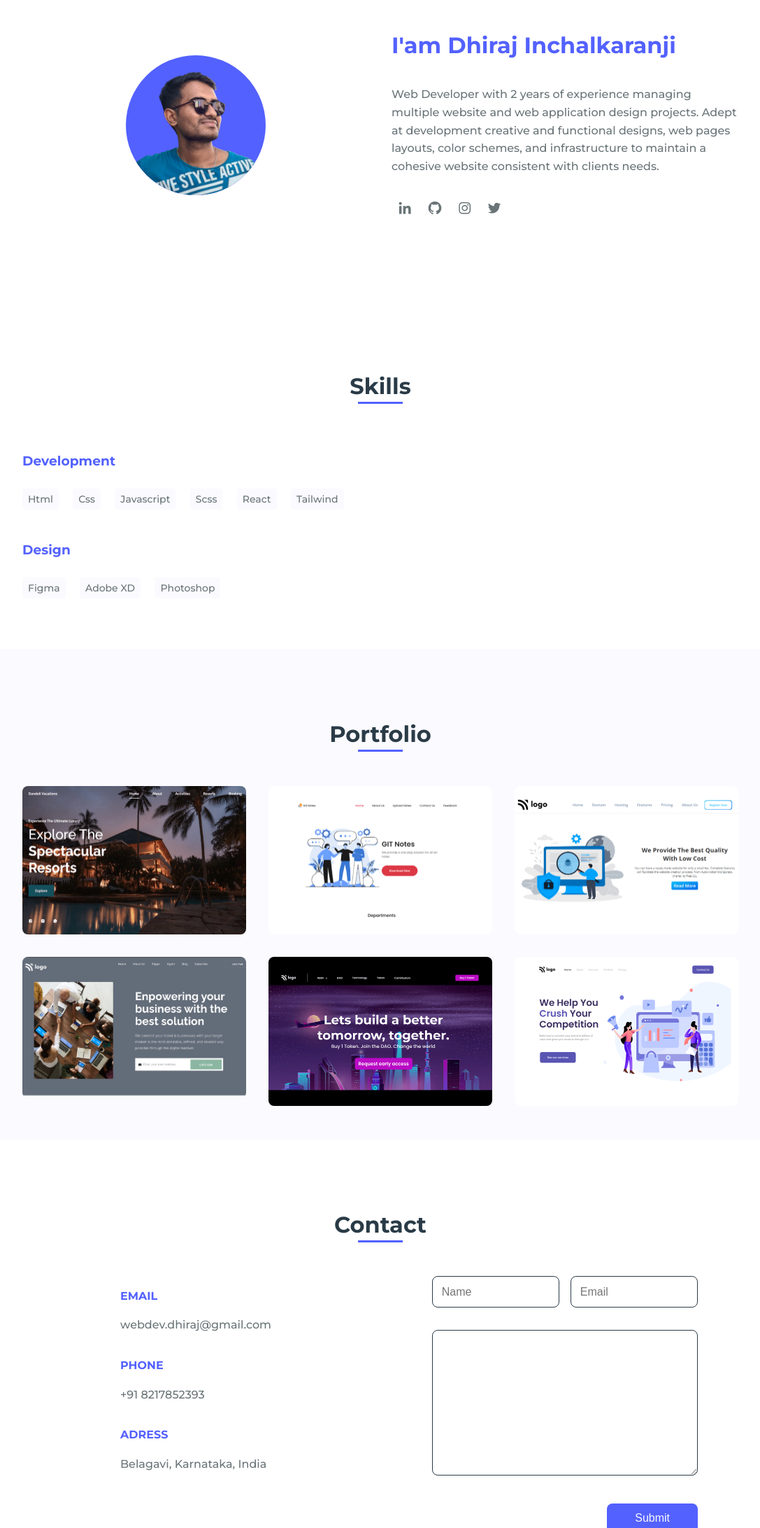
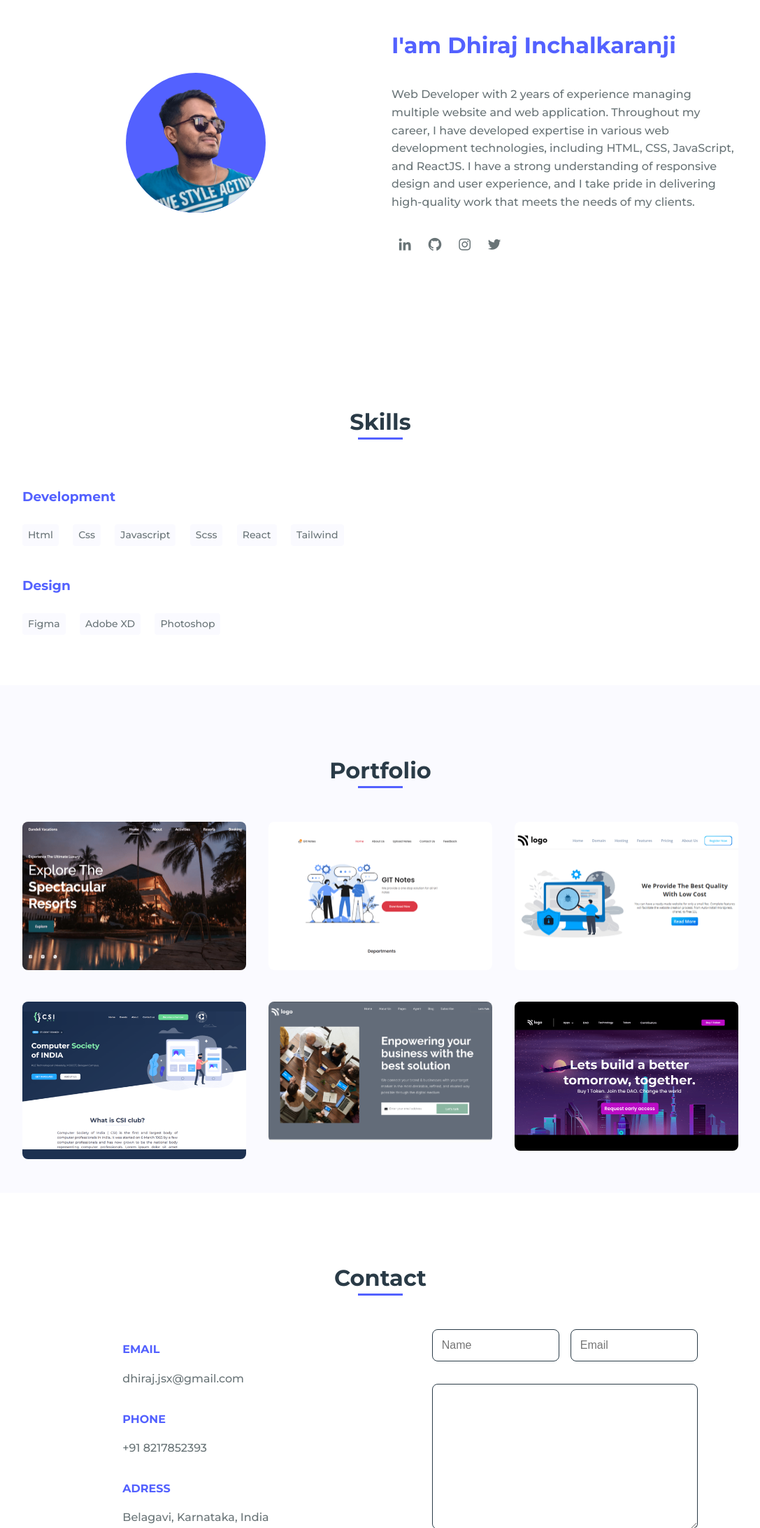
Before and after one commit to dhirajinchalkaranji/dhiraj, a plain HTML site: page index.html in a window 1280 px wide. Shown: the part 860-3043 px from the top of the page at 70% size, without its empty margins (96-1183 px from the left). Drawn offline with nearby package versions, Linux system fonts and the light colour scheme.

Commit message:
new project added

```diff
--- a/index.html
+++ b/index.html
@@ -65,9 +65,10 @@
                         <h2 class="about__subtitle">I'am Dhiraj Inchalkaranji</h2>
                         <span class="about__profession"></span>
                         <p class="about__text">Web Developer with 2 years of experience managing multiple website and
-                            web application design projects. Adept at development creative and functional designs, web
-                            pages layouts, color schemes, and infrastructure to maintain a cohesive website consistent
-                            with clients needs.</p>
+                            web application. Throughout my career, I have developed expertise in various web development
+                            technologies, including HTML, CSS, JavaScript, and ReactJS. I have a strong understanding of
+                            responsive design and user experience, and I take pride in delivering high-quality work that
+                            meets the needs of my clients.</p>
 
                         <div class="about__social">
                             <a href="https://www.linkedin.com/in/dhirajinchalkaranji/" class="about__social-icon"
@@ -144,6 +145,15 @@
                         </div>
                     </div>
 
+                    <!-- card 4 new -->
+                    <div class="portfolio__img">
+                        <img src="assets/img/work7.png" alt="">
+
+                        <div class="portfolio__link">
+                            <a href="https://csi-kle.netlify.app/" target="_blank" class="portfolio__link-name">View
+                                website</a>
+                        </div>
+                    </div>
 
                     <!-- card 4 -->
                     <div class="portfolio__img">
@@ -168,16 +178,7 @@
                         </div>
                     </div>
 
-                    <!-- card 6 -->
-                    <div class="portfolio__img">
-                        <img src="assets/img/work6.png" alt="">
 
-                        <div class="portfolio__link">
-                            <a href="https://assignment-4-competition.netlify.app/" target="_blank"
-                                class="portfolio__link-name">View
-                                website</a>
-                        </div>
-                    </div>
                 </div>
             </section>
 
@@ -188,8 +189,8 @@
                 <div class="contact__container bd-grid">
                     <div class="contact__info">
                         <h3 class="contact__subtitle">EMAIL</h3>
-                        <a href="mailto:webdev.dhiraj@gmail.com"><span
-                                class="contact__text">webdev.dhiraj@gmail.com</span></a>
+                        <a href="mailto:dhiraj.jsx@gmail.com"><span
+                                class="contact__text">dhiraj.jsx@gmail.com</span></a>
 
                         <h3 class="contact__subtitle">PHONE</h3>
                         <a href="tel:+918217852393"><span class="contact__text">+91 8217852393</span></a>
```
Also changed, not shown: assets/img/work7.png (added).
